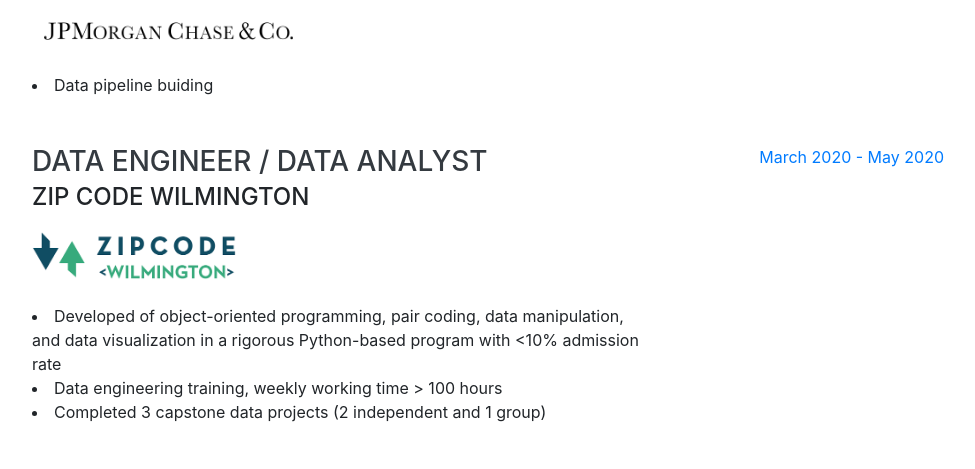
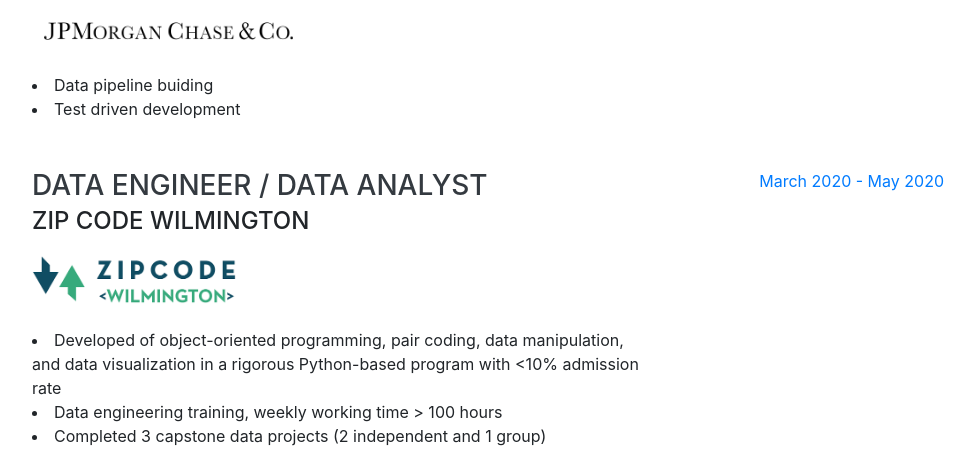
Before and after one commit to nortonlyr/nortonlyr.github.io, a website with bundled scripts: page index.html in a window 1280 px wide. Shown: the part 1008-1477 px from the top of the page, without its empty margins (288-1263 px from the left). Built offline with nearby package versions, Linux system fonts and the light colour scheme; a web font is replaced by a local one.

Commit message:
Update index.html

```diff
--- a/index.html
+++ b/index.html
@@ -105,6 +105,7 @@
             <div class="subheading mb-3">JPMorgan Chase & Co.</div>
             <p></p><img class="img-fluid img-profile mx-auto mb-2" src="img/jpmc.png" style="width:273px;height:36px;"></p>
             <li>Data pipeline buiding</li>
+            <li>Test driven development</li>
           </div>
           <div class="resume-date text-md-right">
             <span class="text-primary">Nov 2020 - Present</span>
```
